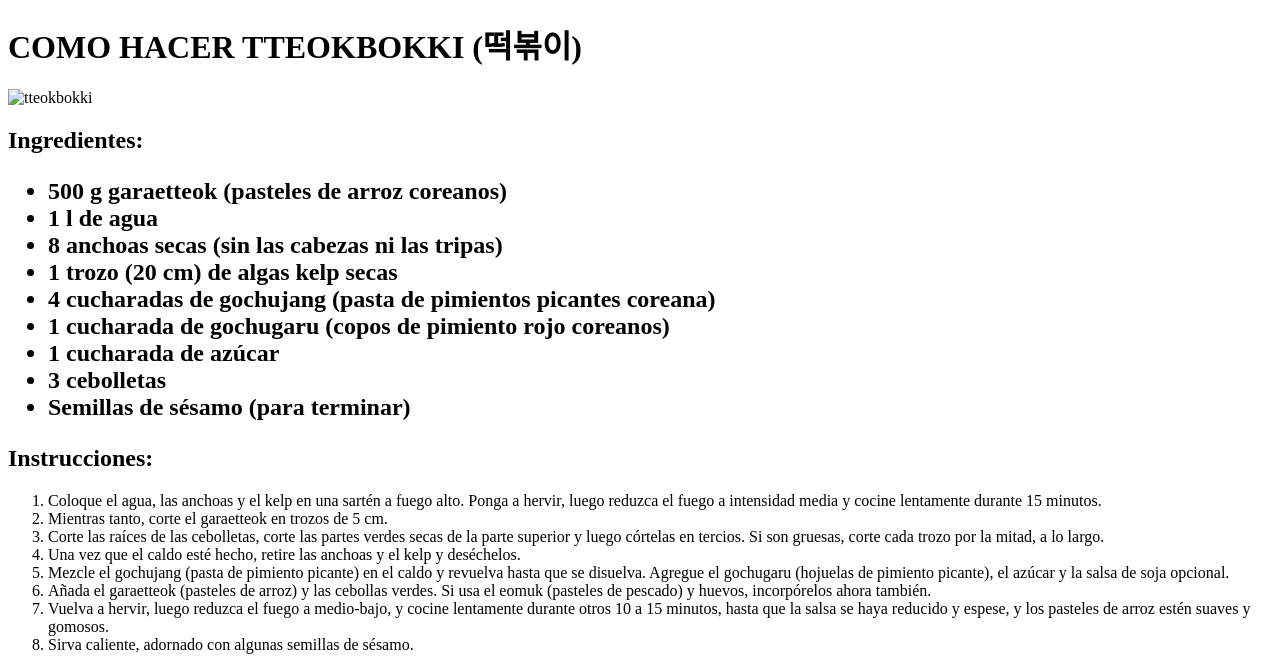
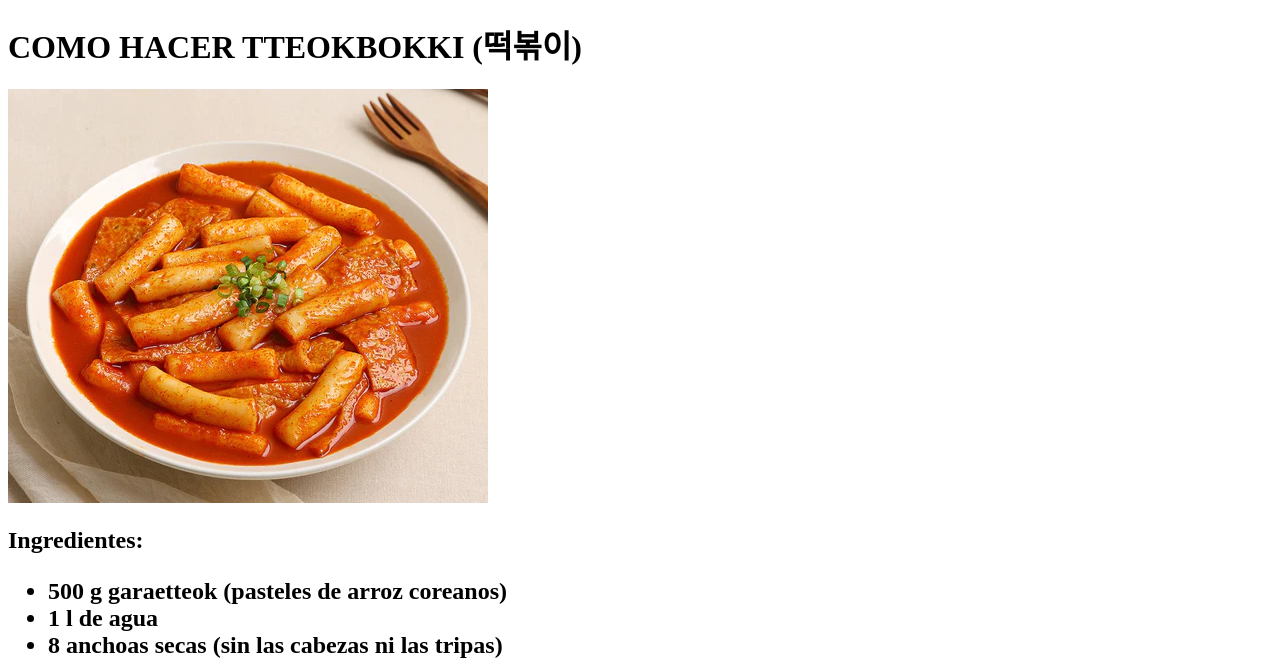
Before and after one commit to fLeNNi/potrero-tarea-1, a plain HTML site: page index.html in a window 1280 px wide. Shown: the top 662 px of the page. Drawn offline with Linux system fonts and the light colour scheme; the site is published under a folder, as on GitHub Pages, so addresses that start at the root find nothing.

Commit message:
arreglo imagen

```diff
--- a/index.html
+++ b/index.html
@@ -8,7 +8,7 @@
 </head>
 <body>
     <h1>COMO HACER TTEOKBOKKI (떡볶이)</h1>
-    <img src="/images/tteokboki.jpg" alt="tteokbokki">
+    <img src="images/tteokboki.jpg" alt="tteokbokki">
     <div>
         <h2>Ingredientes:</p>
         <ul>
```
